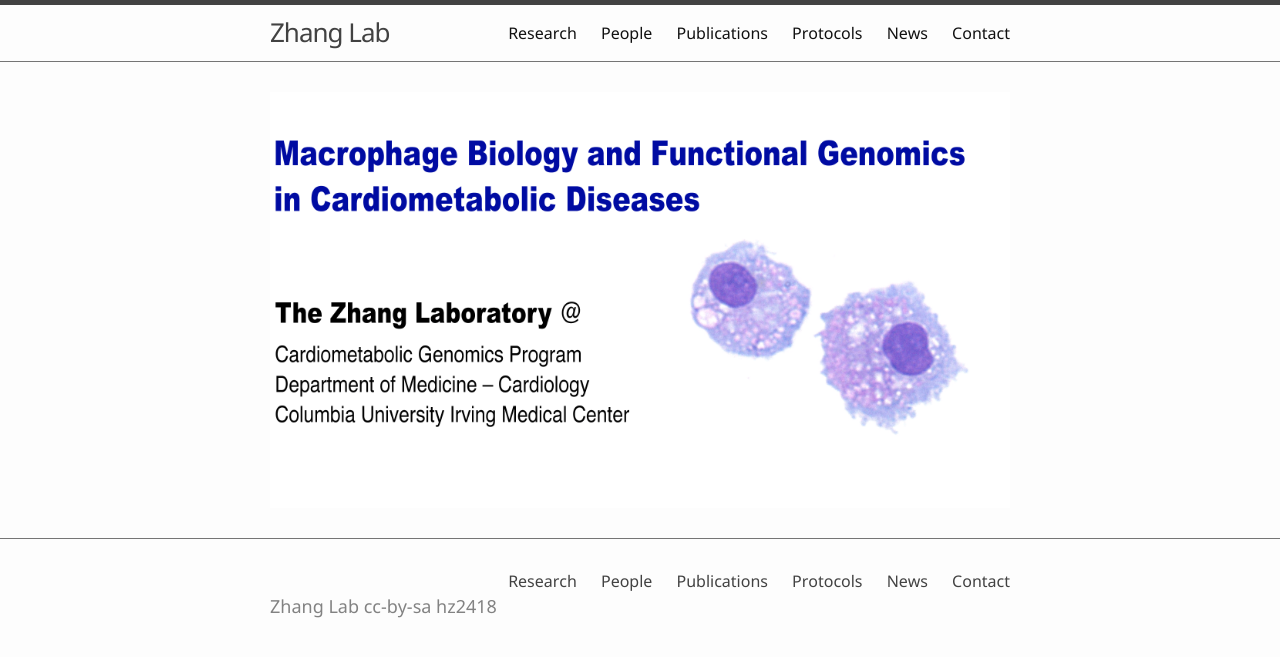
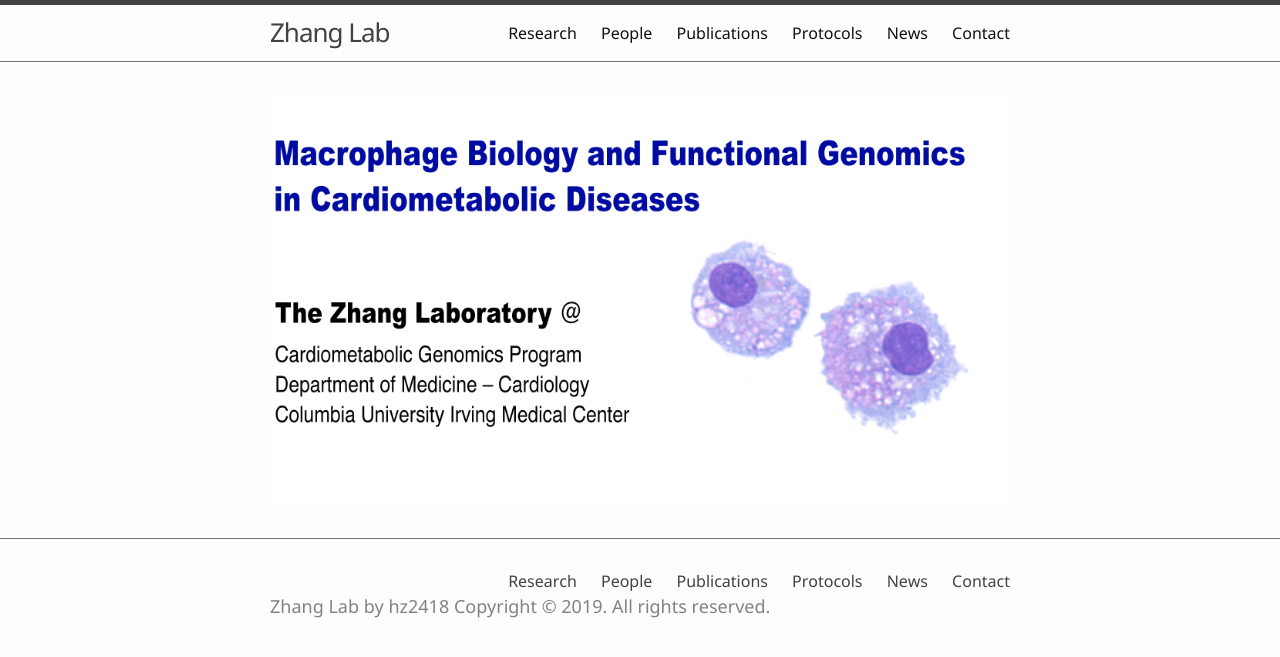
Before and after one commit to hanruizhang/zhanglab, a Jekyll site: the page built from index.md, in a window 1280 px wide. Shown: the top 657 px of the page. Built offline with Jekyll 4.4.1, drawn with Linux system fonts in a browser that asks for light colours.

Commit message:
Update footer.html

```diff
--- a/_includes/footer.html
+++ b/_includes/footer.html
@@ -9,6 +9,6 @@
         {% endfor %}
     </div>
     </div>
-      <h2 class="footer-heading"><a href="{{ '/' | absolute_url }}">{{ site.title | escape }}</a> <a href="https://creativecommons.org/licenses/by-sa/4.0/">cc-by-sa</a> <a href="https://github.com/{{ site.github_username }}">{{ site.author }}</a></h2>
+      <h2 class="footer-heading"><a href="{{ '/' | absolute_url }}">{{ site.title | escape }}</a> by <a href="https://github.com/{{ site.github_username }}">{{ site.author }}</a> Copyright © 2019. All rights reserved.</h2>
   </div>
 </footer>
```
